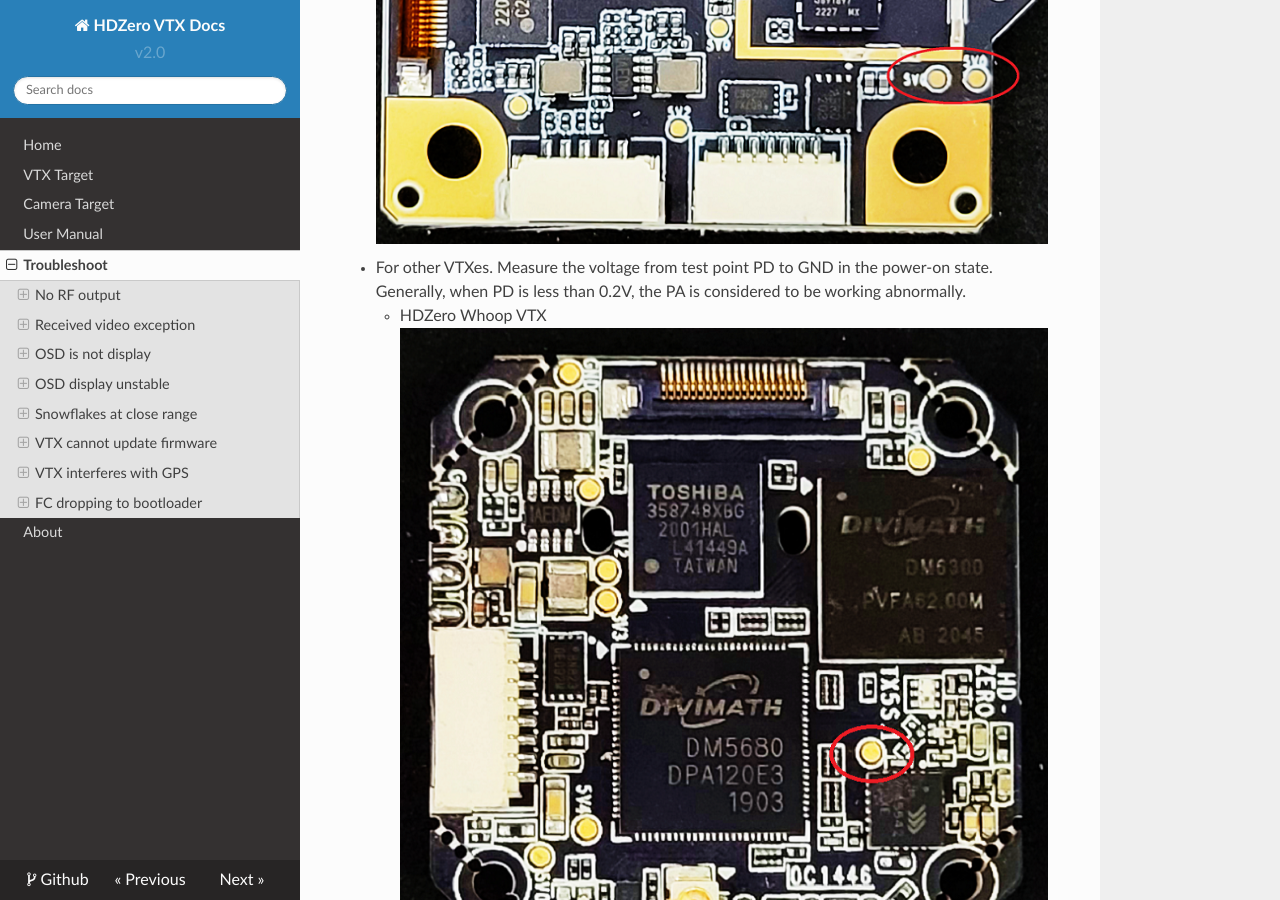
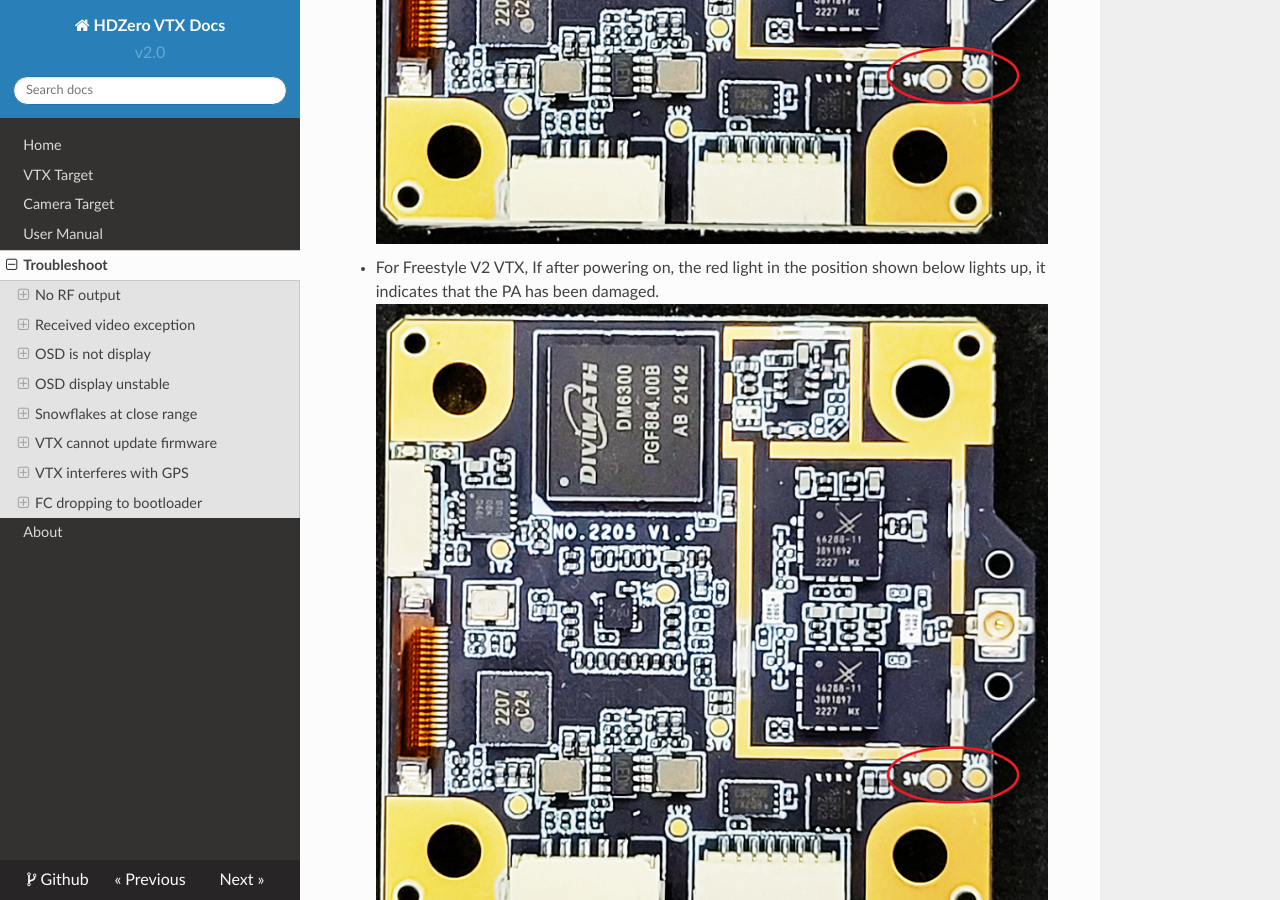
Before and after one commit to hd-zero/hdzero-vtx-docs, an MkDocs documentation site: the page built from docs/vtx_troubleshoot.md, in a window 1280 px wide and 900 px high, scrolled down 5824 px. Built offline with MkDocs 1.6.1, drawn with Linux system fonts in a browser that asks for light colours; nearby versions of some CDN libraries.

Commit message:
add freestylev2 PA damage img

```diff
--- a/docs/vtx_troubleshoot.md
+++ b/docs/vtx_troubleshoot.md
@@ -186,6 +186,7 @@ Make sure pit mode is off
 - Check whether the PA is damaged.
   - For Freestyle V1 VTX, when the power is off, measure whether the two test points named 5V0 on the front are short-circuited to ground. If short-circuited, it means the PA is damaged.
     ![img](https://raw.githubusercontent.com/hd-zero/hdzero-vtx-docs/main/site/img/HDZero_FreestyleV1_PD.png)
+  - For Freestyle V2 VTX, If after powering on, the red light in the position shown below lights up, it indicates that the PA has been damaged.![img](https://raw.githubusercontent.com/hd-zero/hdzero-vtx-docs/main/site/img/HDZero_FreestyleV1_PD.png)
   - For other VTXes. Measure the voltage from test point PD to GND in the power-on state. Generally, when PD is less than 0.2V, the PA is considered to be working abnormally.
     - HDZero Whoop VTX
       ![img](https://raw.githubusercontent.com/hd-zero/hdzero-vtx-docs/main/site/img/HDZero_Whoop_PD.png)
```
Also changed, not shown: site/img/HDZero_FreestyleV2_PD.png (added).
